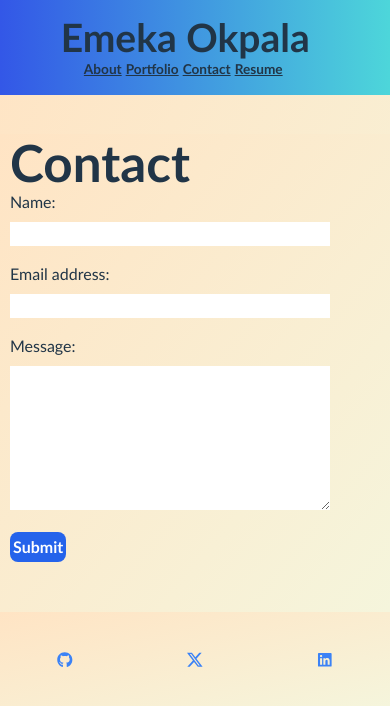
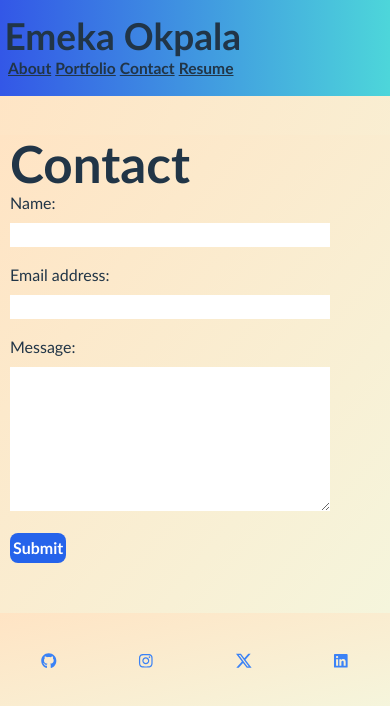
Before and after one commit to Hammarou/React-Portfolio, a React (Vite) app: page /contact in a window 390 px wide. Shown: the top 706 px of the page. Built offline with nearby package versions, Linux system fonts and the light colour scheme.

Commit message:
Updated styling

```diff
--- a/src/components/About.jsx
+++ b/src/components/About.jsx
@@ -27,7 +27,7 @@ export default function About() {
               </figcaption>
             </figure>
           </div>
-          <div className="para mb-[2em] mt-[2em] text-[1.25em]">
+          <div className="para mb-[2em] mt-[2em] text-wrap xs:text-[1.25em] text-[1.25em]">
             <p>
               Helvetica put a bird on it church-key Blue Bottle banjo bespoke brunch Etsy authentic Marfa quinoa typewriter plaid
               direct trade small batch wayfarers bicycle rights cliche craft beer gastropub single-origin coffee Godard
--- a/src/components/Footer.jsx
+++ b/src/components/Footer.jsx
@@ -2,14 +2,16 @@ import React from 'react'
 import { FaGithub } from "react-icons/fa";
 import { BsTwitterX } from "react-icons/bs";
 import { FaLinkedin } from "react-icons/fa";
+import { FaInstagram } from "react-icons/fa";
 
 export default function Footer() {
   return (
     <section className="bg-[linear-gradient(to_bottom_right,_bisque,_beige)]">
             <div className="p-[2em_0]">
-                <h2 className="ml-[1.5em] text-[4vw] font-bold"></h2>
+                <h2 className="ml-[1.5em] xs:text-[10vw] md:text-[4vw] font-bold"></h2>
                 <address className="text-[4vw] 2xl:text-[2vw] font-bold bg-none text-blue-500 flex flex-wrap sm:flex-row md:flex-row justify-around items-center">
                     <a href="#" className="p-[0.5em_0] hover:text-purple-900 hover:underline"><FaGithub /></a>
+                    <a href="#" className="p-[0.5em_0] hover:text-purple-900 hover:underline"><FaInstagram /></a>
                     <a href="#" className="p-[0.5em_0] hover:text-purple-900 hover:underline"><BsTwitterX /></a>
                     <a href="#" className="p-[0.5em_0] hover:text-purple-900 hover:underline"><FaLinkedin /></a>
 
--- a/src/components/Header.jsx
+++ b/src/components/Header.jsx
@@ -5,8 +5,8 @@ export default function Header() {
   return (
     <div>
       <header className="flex flex-col md:flex-row justify-between xs:justify-center flex-wrap items-center bg-gradient-to-r from-[rgb(51,87,231)] to-[rgb(77,214,218)] pt-4 pb-4 pr-[6%] pl-[1%]">
-        <h1 className="header__h1 font-bold xs:text-[10vw]  md:text-[8vw] md:text-[7.5vw] xl:pr-[100px] ">Emeka Okpala</h1>
-        <nav className="xs:text-[3.5vw] md:text-[3vw] xl:text-[2.25vw]">
+        <h1 className="header__h1 font-bold xs:text-[9.5vw]  md:text-[8vw] md:text-[7.5vw] 2xl:text-[6.75vw] xs:pr-[125px] xl:pr-[100px] 2xl:pr-[30px]">Emeka Okpala</h1>
+        <nav className="xs:text-[4vw] md:text-[3vw] xl:text-[2.25vw] 2xl:text-[1.75vw] xs:pr-[125px]">
             <Link to="/" className="font-bold inline-block pr-1 underline hover:no-underline">About</Link>
             <Link to="/portfolio" className="font-bold inline-block pr-1 underline hover:no-underline">Portfolio</Link>
             <Link to="/contact" className="font-bold inline-block pr-1 underline hover:no-underline">Contact</Link>
```
